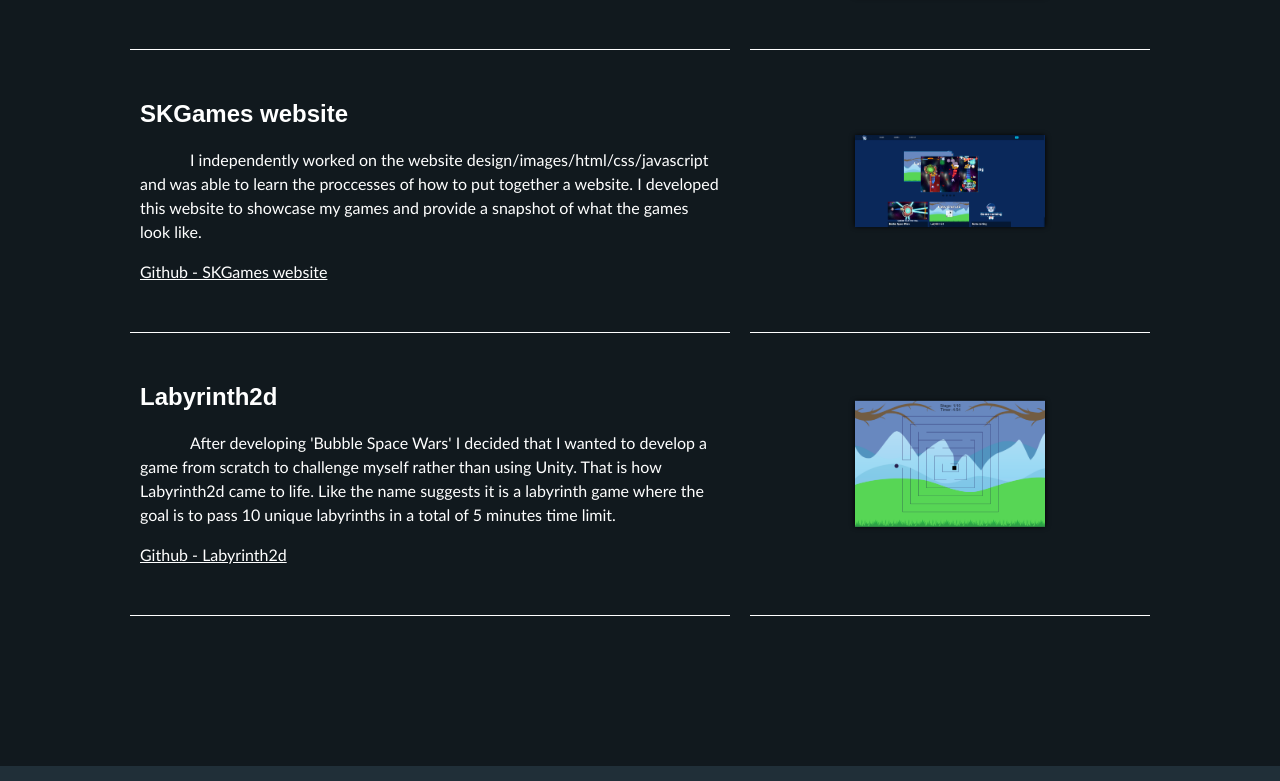
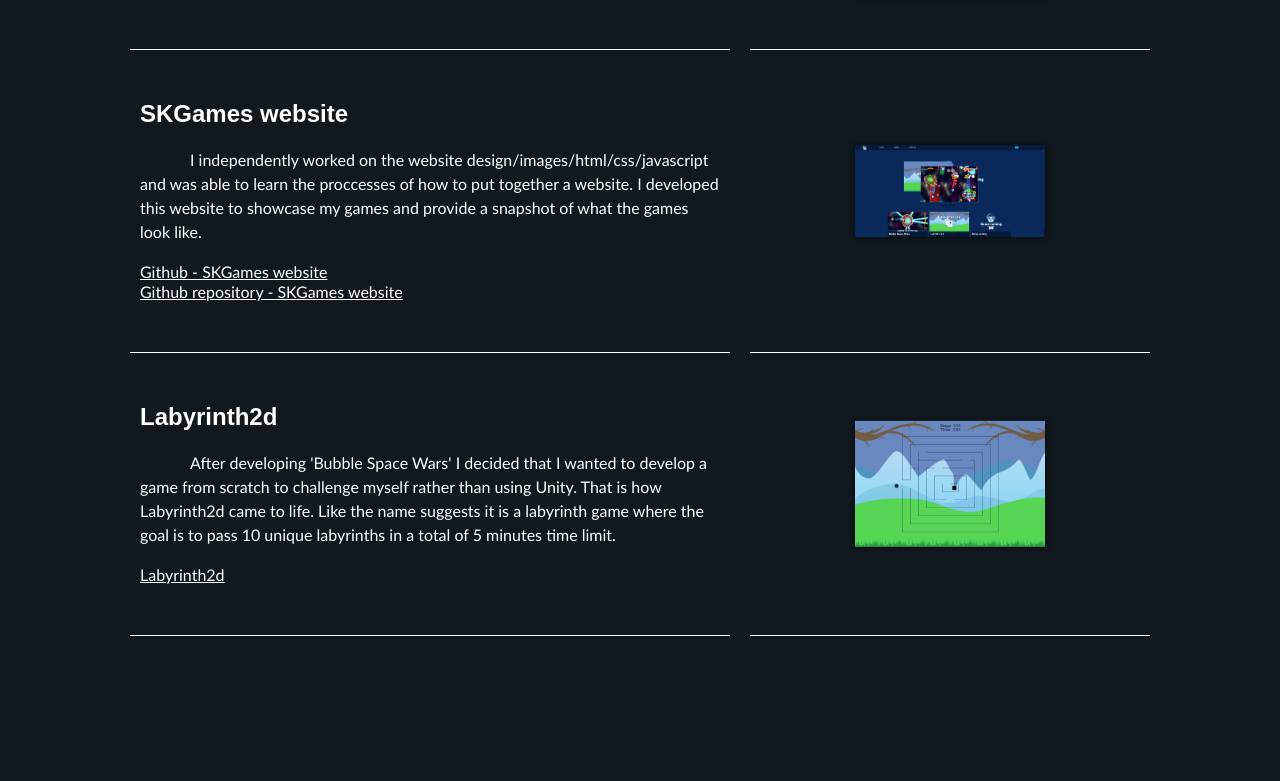
Before and after one commit to Edga380/aboutmepage, a plain HTML site: page index.html in a window 1280 px wide. Shown: the part 1158-1939 px from the top of the page. Drawn offline with Linux system fonts and the light colour scheme.

Commit message:
Update index.html

```diff
--- a/index.html
+++ b/index.html
@@ -19,7 +19,7 @@
                 <p>After hearing about the 'Founders and coders' bootcamp from a friend I knew it would be a great opportunity
                 I couldn't miss. Through this course I hope to develop my skills and broaden my knowledge in order to pursue
                 this as my career path.</p><br>
-                <a href="https://edga380.github.io/aboutmepage/">Github - About me page</a>
+                <a href="https://github.com/Edga380/aboutmepage">Github repository - About me page</a>
             </div>
             <div class="header-right">
                 <img src="images/mypicture01.jpg" alt="My picture">
@@ -38,7 +38,7 @@
                     need to survive waves of bubbles and bosses. Your scores are displayed on leaderboards for both game modes
                     so you can see how you stack up against other players.</p>
             </p><br>
-            <a href="https://edga380.github.io/hobbypage/bubblespacewars.html">Google play - Bubble Space Wars</a>
+            <a href="https://edga380.github.io/hobbypage/bubblespacewars.html">Google play - Bubble Space Wars</a><br>
         </div>
         <div class="main-content-inside"><img src="images/bubblespacewars01.jpg" alt="Bubble Space Wars" id="image01">
         </div>
@@ -47,7 +47,8 @@
             <p>I independently worked on the website design/images/html/css/javascript and was able to learn the proccesses of how to put
                 together a website. I developed this website to showcase my games and provide a snapshot of what the games look like.
             </p><br>
-            <a href="https://edga380.github.io/hobbypage/">Github - SKGames website</a>
+            <a href="https://edga380.github.io/hobbypage/">Github - SKGames website</a><br>
+            <a href="https://github.com/Edga380/hobbypage">Github repository - SKGames website</a>
         </div>
         <div class="main-content-inside"><img src="images/hobbywebsite01.png" alt="Hobby website" id="image02">
         </div>
@@ -57,7 +58,7 @@
                 rather than using Unity. That is how Labyrinth2d came to life. Like the name suggests it is a labyrinth game where
                 the goal is to pass 10 unique labyrinths in a total of 5 minutes time limit.
             </p><br>
-            <a href="https://edga380.github.io/hobbypage/labyrinth2d.html">Github - Labyrinth2d</a>
+            <a href="https://edga380.github.io/hobbypage/labyrinth2d.html">Labyrinth2d</a><br>
         </div>
         <div class="main-content-inside"><img src="images/labyrinth2d01.png" alt="Labyrinth2d" id="image03">
         </div>
```
